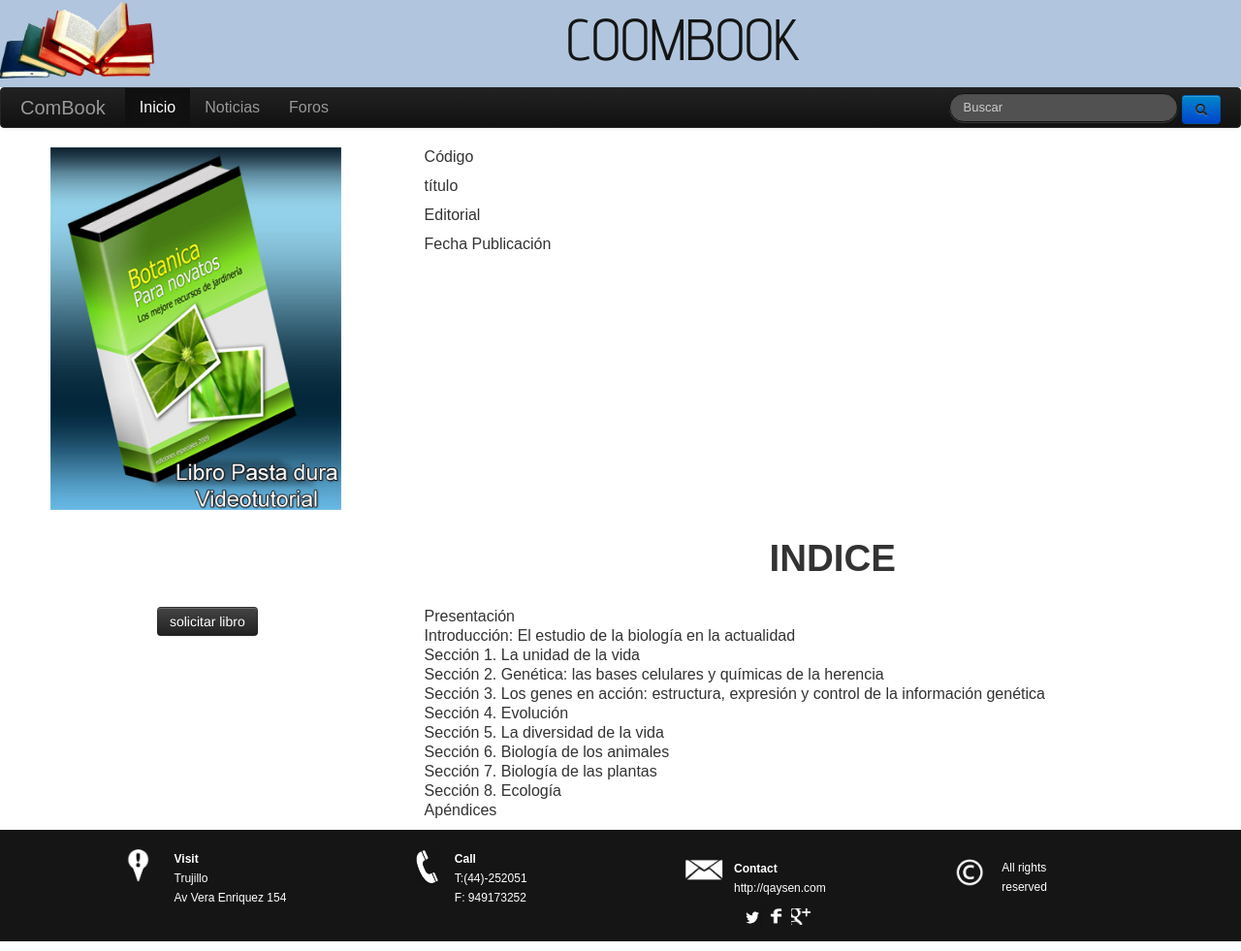
After one commit to Qaysen/Combook, a Django app: page /mostrar_libro/ in a window 1280 px wide. The commit adds this page. Shown: the whole page at 97% size. Run offline with Django 3.2, Linux system fonts and the light colour scheme; style sheets or scripts are compiled from the project's sources; parts of the project's set-up code (start-up, migrations or seed data) failed here and were passed over; some libraries are stand-ins or nearby versions.

Commit message:
plantilla mostrar(avanze)

```diff
--- a/COMBOOK/urls.py
+++ b/COMBOOK/urls.py
@@ -1,12 +1,18 @@
 from django.conf.urls import patterns, include, url
 from django.conf import settings
 from django.contrib import admin
+from app.views import EntryListView,EntryCreateView
+
 admin.autodiscover()
 
 urlpatterns = patterns('',
 
+	url(r'Crear/',EntryCreateView.as_view(),name='Crear'),
+	url(r'Libro/',EntryListView.as_view(),name='Libro'),
+
 	url(r'^$','app.views.inicio'),
-	url(r'^$','app.views.buscar_libros'),
+
+	url(r'^buscar_libros/','app.views.buscar_libros'),
 
 	url(r'^libros/', 'app.views.libro_Registro'),
 
@@ -14,6 +20,9 @@ urlpatterns = patterns('',
 
 	url(r'^registrar_libro','app.views.registrar_libro'),
 
+	url(r'^mostrar_libro/','app.views.mostrar_libro'),
+
+
    	url(r'^admin/doc/', include('django.contrib.admindocs.urls')),
 
   	url(r'^admin/', include(admin.site.urls)),
--- a/app/views.py
+++ b/app/views.py
@@ -2,7 +2,19 @@ from django.shortcuts import render_to_response
 from django.template import RequestContext
 from django.http import HttpResponseRedirect
 from .forms import RegLibroForm
+from django.views.generic import CreateView,ListView
 from app.models import *
+
+
+class EntryCreateView(CreateView):
+	model=Libro
+	template_name="libro_form.html"
+
+class EntryListView(ListView):
+	model=Libro
+	template_name="libro_list.html"
+	context_object_name="entry_list"
+
 
 def libro_Registro(request):
 	libros = Libro.objects.all()
@@ -12,11 +24,8 @@ def libro_Registro(request):
 def inicio (request):
 	return render_to_response('inicio.html',context_instance=RequestContext(request))
 
-	return render_to_response('base.html',context_instance=RequestContext(request))
 
-
-
-def buscar_libros (request):
+def buscar_libros(request):
 	return render_to_response('buscar_libros.html',context_instance=RequestContext(request))
 
 def busqueda(request):
@@ -42,3 +51,6 @@ def registrar_libro(request):
 	else:
 		formulario = RegLibroForm()
 	return render_to_response('registrar_libro.html',{'formulario':formulario},context_instance=RequestContext(request))
+
+def mostrar_libro(request):
+	return render_to_response('mostrar_libro.html',context_instance=RequestContext(request))
--- /dev/null
+++ b/estaticos/css/inicio.css
@@ -0,0 +1,2 @@
+.clase{margin-left:40%}
+p img{margin-left:40%}
--- /dev/null
+++ b/estaticos/css/inicio.styl
@@ -0,0 +1,6 @@
+.clase
+	margin-left 40%
+
+p
+	img
+		margin-left 40%
--- a/estaticos/css/main.css
+++ b/estaticos/css/main.css
@@ -1,12 +1,10 @@
 body{
 	background:url("/estaticos/css/fondo.jpg") repeat;
-
-
 }
 
 .s1{
 	background: #b1c6de;
-	min-height: 50px;
+	min-height: 10px;
 }
 
 .s2{
@@ -27,7 +25,7 @@ body{
 	background: #151515;
 	min-height: 110px;
 	margin-top: 10px;
-	margin-bottom: 10px;kcbasbkjjcsk
+	margin-bottom: 10px;
 }
 
 .i1
@@ -169,7 +167,7 @@ body{
 }
 
 .alinear{
-	margin-left: -25%;
+	margin-left: -20%;
 }
 
 .alinear1{
--- a/templates/base.html
+++ b/templates/base.html
@@ -8,11 +8,11 @@
         <meta name="viewport" content="width=device-width">
 
         <link rel="stylesheet" href="{{STATIC_URL}}css/bootstrap.min.css">
-
         <link rel="stylesheet" href="{{STATIC_URL}}css/bootstrap-responsive.min.css">
         <link rel="stylesheet" href="{{STATIC_URL}}css/my_stilos.css">
         <link rel="stylesheet" href="{{STATIC_URL}}css/main.css">
-           <link rel="stylesheet" href="{{STATIC_URL}}css/estilos_buscar.css">
+        <link rel="stylesheet" href="{{STATIC_URL}}css/inicio.css">
+        <link rel="stylesheet" href="{{STATIC_URL}}css/estilos_buscar.css">
         <link href='http://fonts.googleapis.com/css?family=Advent+Pro:400,500' rel='stylesheet'>
 
         <script src="{{STATIC_URL}}js/vendor/modernizr-2.6.2-respond-1.1.0.min.js"></script>
--- /dev/null
+++ b/templates/mostrar_libro.html
@@ -0,0 +1,67 @@
+{% extends "base.html" %}
+{% block title %}
+mostrar libro
+{% endblock %}
+
+
+{% block content %}
+
+<div class="row-fluid">
+		<div class="span4">
+			<div align="center">
+			<img width='300px' height='300px' src="{{MEDIA_URL}}img/imglibro.jpg" class="img-rounder">
+     		</div>
+		</div>
+		<div class="span8">
+			<div class="row-fluid">
+				<div class="span6">
+					<p>Código</p>
+					<p>título</p>
+					<p>Editorial</p>
+					<p>Fecha Publicación</p>
+				</div>
+				<div class="span6">
+				</div>
+			</div>
+		</div>
+</div>
+<br>
+<div class="row-fluid">
+	<div class="span4">
+		<br>
+		<br>
+		<br>
+		<br>
+		<div class="clase">
+			<button class="btn btn-inverse" type="button" >solicitar libro</button>
+		</div>
+	</div>
+	<div class="span8">
+	<h1 align="center">INDICE</h1>
+
+		<br>
+		Presentación
+		<br>
+		Introducción: El estudio de la biología en la actualidad
+		<br>
+		Sección 1. La unidad de la vida
+		<br>
+		Sección 2. Genética: las bases celulares y químicas de la herencia
+		<br>
+		Sección 3. Los genes en acción: estructura, expresión y control
+		de la información genética
+		<br>
+		Sección 4. Evolución
+		<br>
+		Sección 5. La diversidad de la vida
+		<br>
+		Sección 6. Biología de los animales
+		<br>
+		Sección 7. Biología de las plantas
+		<br>
+		Sección 8. Ecología
+		<br>
+		Apéndices
+	</div>
+</div>
+{% endblock %}
```
Also changed, not shown: templates/inicio.html (+4 -10 lines), templates/libro_form.html (added, +8 -0 lines), templates/libro_list.html (added, +7 -0 lines), estaticos/css/estilo.css (added), estaticos/css/estilo.styl (added), media/img/imglibro.jpg (added), 2 other files.
